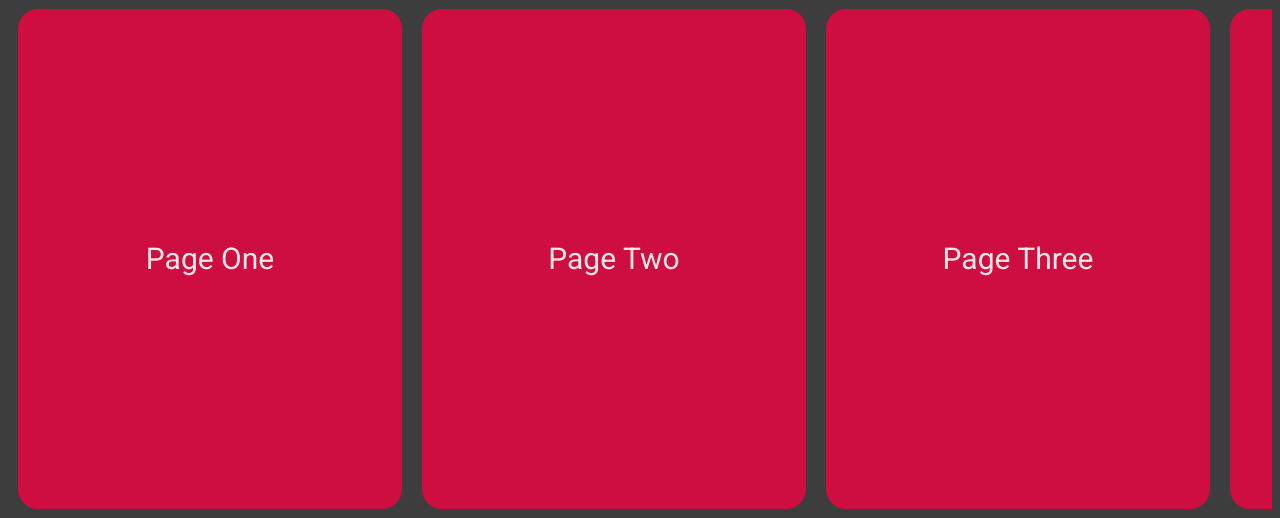
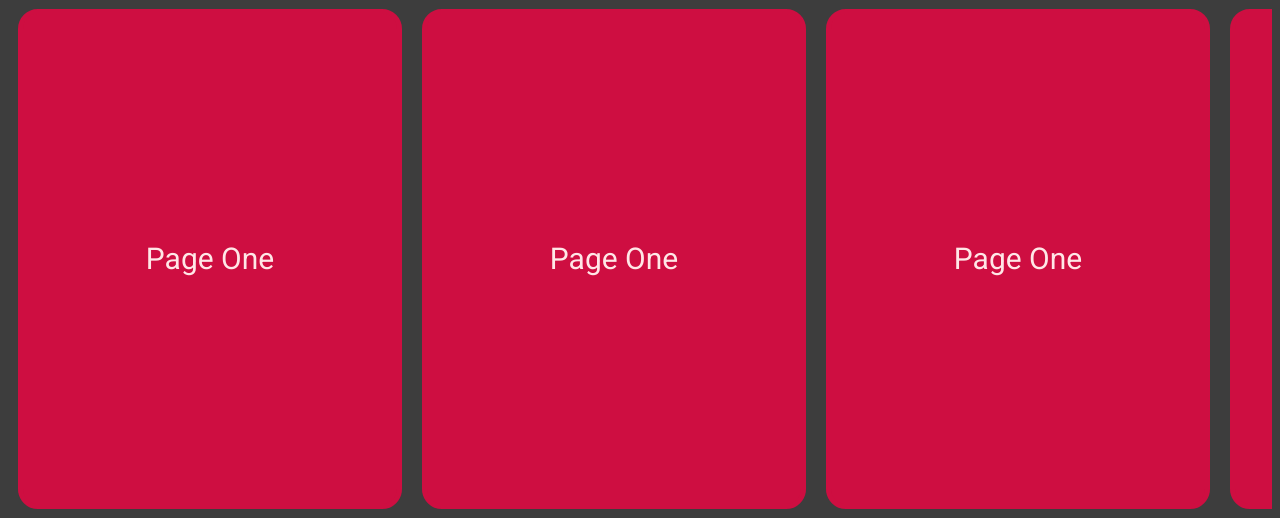
Before and after one commit to Ocisor/Coding, a PHP site: page /base.html in a window 1280 px wide. Shown: the part 308-826 px from the top of the page. Run offline with PHP 8.4, Linux system fonts and the light colour scheme.

Commit message:
some changes icl idk what i did

```diff
--- a/Personal Coding/Websites/TheFinalsStrats/base.html
+++ b/Personal Coding/Websites/TheFinalsStrats/base.html
@@ -23,22 +23,16 @@
             <div class ="box"><p>Page One</p></div>
         </a>
         <a href="./tempPage.html" target="_blank" class="box-link">
-            <div class ="box"><p>Page Two</p></div>
+            <div class ="box"><p>Page One</p></div>
         </a>
         <a href="./tempPage.html" target="_blank" class="box-link">
-            <div class ="box"><p>Page Three</p></div>
+            <div class ="box"><p>Page One</p></div>
         </a>
         <a href="./tempPage.html" target="_blank" class="box-link">
-            <div class ="box"><p>Page Four</p></div>
+            <div class ="box"><p>Page One</p></div>
         </a>
         <a href="./tempPage.html" target="_blank" class="box-link">
-            <div class ="box"><p>Page Five</p></div>
-        </a>
-        <a href="./tempPage.html" target="_blank" class="box-link">
-            <div class ="box"><p>Page Six</p></div>
-        </a>
-        <a href="./tempPage.html" target="_blank" class="box-link">
-            <div class ="box"><p>Page Seven</p></div>
+            <div class ="box"><p>Page One</p></div>
         </a>
 
     </div>
--- a/Personal Coding/Websites/TheFinalsStrats/baseStyles.css
+++ b/Personal Coding/Websites/TheFinalsStrats/baseStyles.css
@@ -22,13 +22,13 @@ h1 {
 }
 
 .subtitleBelowBanner {
-    text-align: center; /* Centers the title text horizontally */
-    margin-top: 220px; /* Adjust as needed to position below the banner */
-    font-size: 24px; /* Title font size */
-    font-weight: bold; /* Makes the title bold */
-    color: #ffe7e7; /* Matches the banner color */
-    position: relative; /* Ensures it stays above the flexbox */
-    z-index: 1; /* Keeps it above scrolling content */
+    text-align: center;
+    margin-top: 220px;
+    font-size: 24px;
+    font-weight: bold;
+    color: #ffe7e7;
+    position: relative;
+    z-index: 1;
 }
 
 .banner {
@@ -73,10 +73,10 @@ h1 {
     background-color: rgb(206, 14, 65);
     box-sizing: border-box;
     border-radius: 20px;
-    display: flex; /* Enables Flexbox */
-    justify-content: center; /* Centers content horizontally */
-    align-items: center; /* Centers content vertically */
-    text-align: center; /* Ensures multi-line text is centered */
+    display: flex;
+    justify-content: center;
+    align-items: center;
+    text-align: center;
     transition: all 0.1s ease;
 }
 
@@ -88,6 +88,7 @@ h1 {
 .box:active {
     background-color: rgb(169, 10, 53);
     border: rgb(169, 10, 53);
+    font-size: 100px;
     transition: background-color 0.05s ease, border 0.05s ease;
 }
 
```
